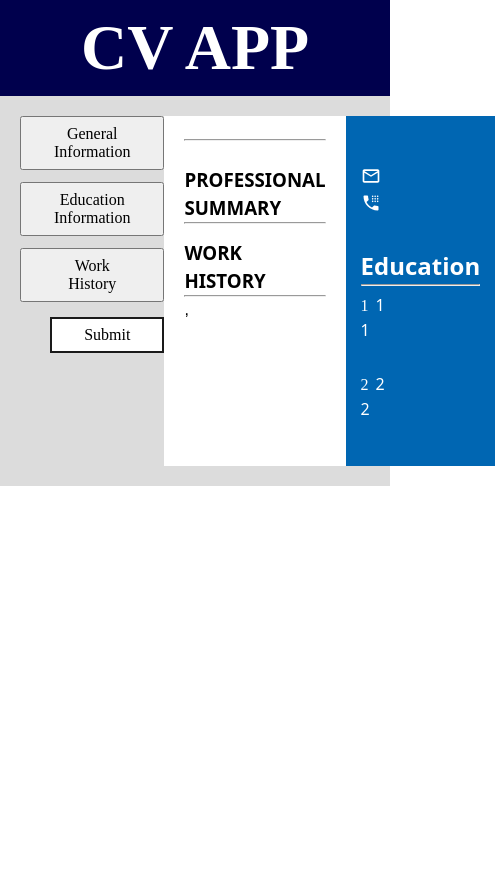
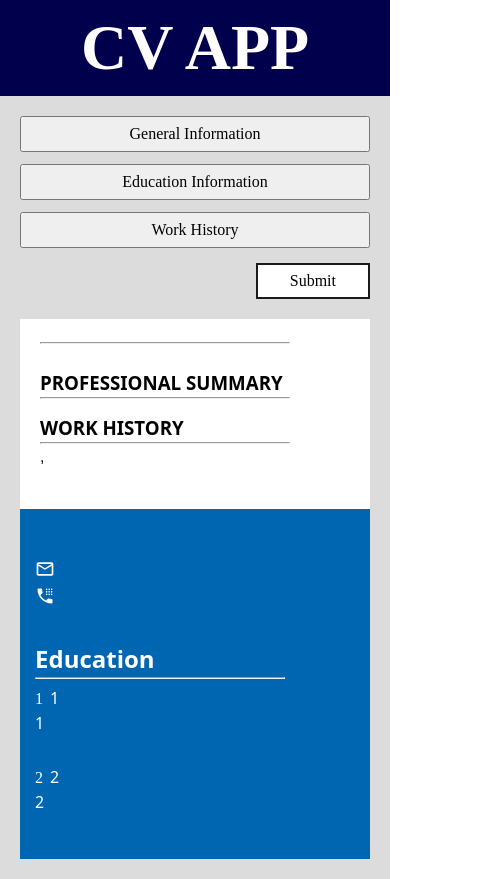
Before and after one commit to mayorr-star/CV_App, a React (Vite) app: page / in a window 390 px wide. Shown: the whole page, 495 px wide, since content can reach past the window. Before the commit the page ends 844 px from the top, so only its background shows below. Built offline with nearby package versions, Linux system fonts and the light colour scheme; a web font is replaced by a local one.

Commit message:
Add media queries for mobile and tablet
Improve responsiveness

```diff
--- a/src/styles/App.css
+++ b/src/styles/App.css
@@ -212,3 +212,37 @@ ul li {
   font-family: "oswald_bold";
   margin-right: 7px;
 }
+
+/* Mobile */
+@media  (max-width: 500px) {
+  .content{
+    flex-direction: column;
+    gap: 20px;
+  }
+
+  .CV{
+    flex-direction: column;
+  }
+
+  .CV .main_content{
+    flex: 1;
+    max-width: none;
+  }
+}
+
+/* Tablet */
+@media (min-width:500px) and (max-width: 1000px) {
+  .content{
+    flex-direction: column;
+    gap: 20px;
+  }
+
+  .CV .main_content{
+    flex: 1;
+    max-width: none;
+  }
+
+  .aside{
+    flex: 1;
+  }
+}
```
